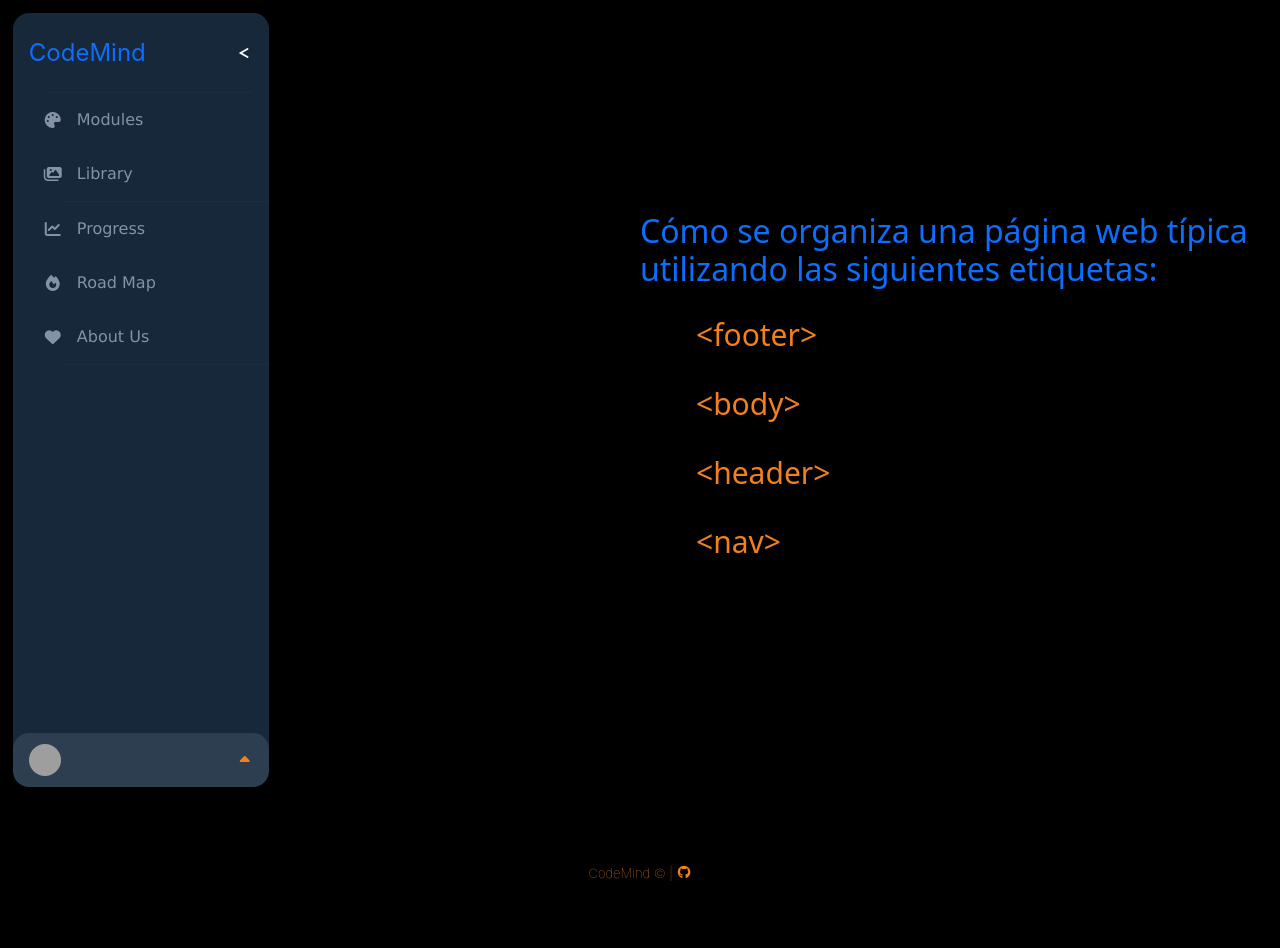
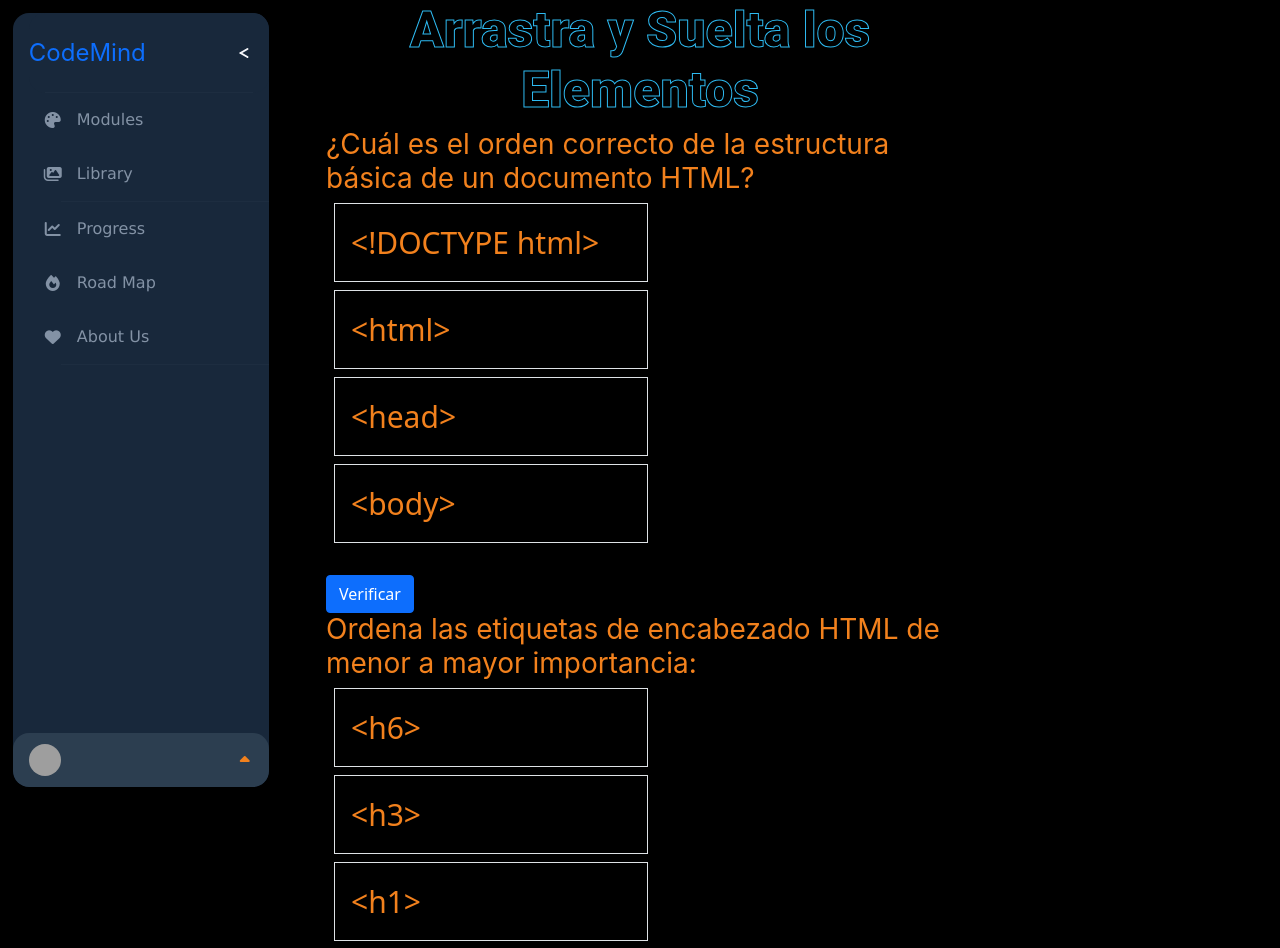
Before and after one commit to 4GeeksAcademy/codemind, a React app: page /dragAndDropList in a window 1280 px wide. Shown: the top 948 px of the page. Before the commit the page ends 900 px from the top, so only its background shows below. Built offline with nearby package versions, Linux system fonts and the light colour scheme; no server answers; grey boxes are pictures that could not be loaded.

Commit message:
Corrección en los drops de modulos y ejercicios, actualización del drag and drop y otras funciones

```diff
--- a/src/front/js/component/navbar.js
+++ b/src/front/js/component/navbar.js
@@ -50,9 +50,9 @@ export const Navbar = () => {
     <div id="nav-bar">
       <input id="nav-toggle" type="checkbox" />
       <div id="nav-header">
-        <a id="nav-title" target="_blank">
+        <div id="nav-title" target="_blank">
           <Link to={"/modules"}><a className="text-primary font-weight-bold" aria-current="page" href="#">CodeMind</a></Link>
-        </a>
+        </div>
         <label htmlFor="nav-toggle">
           <span id="nav-toggle-burger"></span>
         </label>
--- a/src/front/js/pages/dragAndDropList.js
+++ b/src/front/js/pages/dragAndDropList.js
@@ -1,60 +1,120 @@
 import React, { useState } from 'react';
 import { DragDropContext, Droppable, Draggable } from 'react-beautiful-dnd';
-import { exercisesData } from '../store/data'; // Asegúrate de que la ruta sea correcta
-import "../../styles/index.css";
 
 export function DragAndDropList() {
-  const [data, setData] = useState(exercisesData); // Usar un estado para los datos
+  const initialQuestions = [
+    {
+      id: 1,
+      content: '¿Cuál es el orden correcto de la estructura básica de un documento HTML?',
+      elements: [
+        { id: 101, content: '<!DOCTYPE html>' },
+        { id: 102, content: '<html>' },
+        { id: 103, content: '<head>' },
+        { id: 104, content: '<body>' },
+      ],
+      correctOrder: [
+        '<!DOCTYPE html>',
+        '<html>',
+        '<head>',
+        '<body>',
+      ],
+    },
+    {
+      id: 2,
+      content: 'Ordena las etiquetas de encabezado HTML de menor a mayor importancia:',
+      elements: [
+        { id: 201, content: '<h6>' },
+        { id: 202, content: '<h3>' },
+        { id: 203, content: '<h1>' },
+        { id: 204, content: '<h2>' },
+      ],
+      correctOrder: [
+        '<h1>',
+        '<h2>',
+        '<h3>',
+        '<h6>',
+      ],
+    },
+    {
+      id: 3,
+      content: '¿Cuál es el orden correcto de las etiquetas para crear una lista desordenada en HTML?',
+      elements: [
+        { id: 301, content: '<ul>' },
+        { id: 302, content: '<li>' },
+        { id: 303, content: '</ul>' },
+        { id: 304, content: '</li>' },
+      ],
+      correctOrder: [
+        '<ul>',
+        '<li>',
+        '</li>',
+        '</ul>',
+      ],
+    },
+  ];
 
-  const onDragEnd = (result) => {
+  const [questions, setQuestions] = useState(initialQuestions);
+
+  const onDragEnd = (result, questionId) => {
     if (!result.destination) return; // No se soltó en una ubicación válida
 
-    const { source, destination } = result;
+    const newQuestions = [...questions];
+    const questionIndex = newQuestions.findIndex((q) => q.id === questionId);
 
-    // Copiar el arreglo de datos actual
-    const newData = [...data];
+    if (questionIndex !== -1) {
+      const question = newQuestions[questionIndex];
+      const newElements = [...question.elements];
+      const [reorderedElement] = newElements.splice(result.source.index, 1);
+      newElements.splice(result.destination.index, 0, reorderedElement);
 
-    // Encontrar la pregunta de origen y el elemento arrastrado
-    const sourceQuestion = newData.find((question) => question.questionId === source.droppableId);
-    const draggedElement = sourceQuestion.elements[source.index];
+      question.elements = newElements;
+      newQuestions[questionIndex] = question;
 
-    // Quitar el elemento de la pregunta de origen
-    sourceQuestion.elements.splice(source.index, 1);
+      setQuestions(newQuestions);
+    }
+  };
 
-    // Encontrar la pregunta de destino
-    const destinationQuestion = newData.find((question) => question.questionId === destination.droppableId);
+  const verificarRespuesta = (questionId) => {
+    const question = questions.find((q) => q.id === questionId);
 
-    // Insertar el elemento en la pregunta de destino en la posición adecuada
-    destinationQuestion.elements.splice(destination.index, 0, draggedElement);
+    if (!question) {
+      return; // La pregunta no se encontró
+    }
 
-    // Actualizar el estado con los nuevos datos reordenados
-    setData(newData);
+    const currentOrder = question.elements.map((element) => element.content);
+    const isOrderCorrect = JSON.stringify(currentOrder) === JSON.stringify(question.correctOrder);
+
+    if (isOrderCorrect) {
+      alert(`¡Respuesta Correcta para la pregunta ${questionId}! El orden es correcto.`);
+    } else {
+      alert(`Respuesta Incorrecta para la pregunta ${questionId}. El orden es incorrecto. Inténtalo de nuevo.`);
+    }
   };
 
   return (
-    <div className="d-flex justify-content-end align-items-center vh-100">
-      <div className="w-50">
-        <DragDropContext onDragEnd={onDragEnd}>
-          {data.map((question, questionIndex) => (
-            <div key={question.questionId}>
-              <div className="h2 text-primary">
-                {question.question}
-              </div>
-              <Droppable droppableId={`droppable-${question.questionId}`} key={questionIndex}>
+    <div className="d-flex justify-content-center align-items-center ">
+      <div className="row">
+        <h2 className="text-center offset-3 col-6">Arrastra y Suelta los Elementos</h2>
+        <div className="offset-3 col-6">
+          {questions.map((question) => (
+            <div key={question.id}>
+              <h3>{question.content}</h3>
+              <DragDropContext onDragEnd={(result) => onDragEnd(result, question.id)}>
+                <Droppable droppableId={`droppable-${question.id}`}>
                   {(provided) => (
-                  <ul {...provided.droppableProps} ref={provided.innerRef}>
-                    {question.elements.map((element, elementIndex) => (
+                    <ul {...provided.droppableProps} ref={provided.innerRef} className="list-unstyled">
+                      {question.elements.map((element, index) => (
                         <Draggable
                           key={element.id}
                           draggableId={element.id.toString()}
-                        index={elementIndex}
+                          index={index}
                         >
                           {(provided, snapshot) => (
                             <li
                               {...provided.draggableProps}
                               {...provided.dragHandleProps}
                               ref={provided.innerRef}
-                            className='m-4'
+                              className="m-2 p-3 border"
                             >
                               {element.content}
                             </li>
@@ -65,9 +125,13 @@ export function DragAndDropList() {
                     </ul>
                   )}
                 </Droppable>
+              </DragDropContext>
+              <button onClick={() => verificarRespuesta(question.id)} className="btn btn-primary mt-3">
+                Verificar
+              </button>
             </div>
           ))}
-        </DragDropContext>
+        </div>
       </div>
     </div>
   );
--- a/src/front/js/pages/ejercicios.js
+++ b/src/front/js/pages/ejercicios.js
@@ -1,7 +1,7 @@
 import React, { useState, useContext } from "react";
 import { Context } from "../store/appContext";
 import "../../styles/index.css";
-import {Link} from "react-router-dom";
+import { Link } from "react-router-dom";
 
 
 export const Ejercicios = () => {
@@ -10,14 +10,14 @@ export const Ejercicios = () => {
   return (
     <div className="container vh-100 align-items-center text-break">
       <h2 className="my-5 mx-auto text-center">QUESTIONS</h2>
-      <div className="row justify-content-center d-flex justify-content-around align-items-center">
-        {store.tipoPreguntas.map((item,indice)=>
-        <div className="col-sm-12 col-md-4" key = {indice} style={{ width: "20rem" }}>
-          <div className="card text-center mb-3">
+      <div className="modules-container row align-items-start justify-content-center d-flex justify-content-around">
+        {store.tipoPreguntas.map((item, indice) =>
+          <div className="col-sm-12 col-md-4" key={indice} style={{ width: "20rem" }}>
+            <div className="card  text-center mb-3">
               <h3 className="card-title text-center text-primary my-3">{item.name}</h3>
               <div className="card-body d-flex justify-content-center align-items-center">
                 <img
-                src= {item.src}
+                  src={item.src}
                   className="card-img-top card-animation img-fluid mb-2"
                   alt="Card image"
                   style={{ maxWidth: "150px", maxHeight: "150px" }}
@@ -34,8 +34,8 @@ export const Ejercicios = () => {
                     {item.description}
                   </div>
                 </div>
-            <Link to ={`./${item.siglas}`}>
-             <button className="btn btn-primary btn-lg my-3"  type="button">start</button>
+                <Link to={`./${item.siglas}`}>
+                  <button className="btn btn-primary btn-lg my-3" type="button">start</button>
                 </Link>
               </div>
             </div>
--- a/src/front/styles/index.css
+++ b/src/front/styles/index.css
@@ -189,10 +189,19 @@ height: 180px;
 }
 
 /* Footer Cards and modals*/
+.modules-container{
+  min-height: 500px;
+}
 
 .card{
-    border-radius: 20px;
-    background-color: var(--ColorTerciario);
+  border-radius: 20px;
+  background-color: var(--ColorTerciario);
+  display: flex;
+  flex-direction: column;
+  justify-content: space-between;
+}
+.show-description {
+  max-height: 1000px; /* O el valor máximo que desees para mostrar la descripción */
 }
 
 .card-footer{
```
Also changed, not shown: src/front/js/pages/modulos.js (+11 -15 lines). Lines whose indentation alone changed are shown as unchanged.
